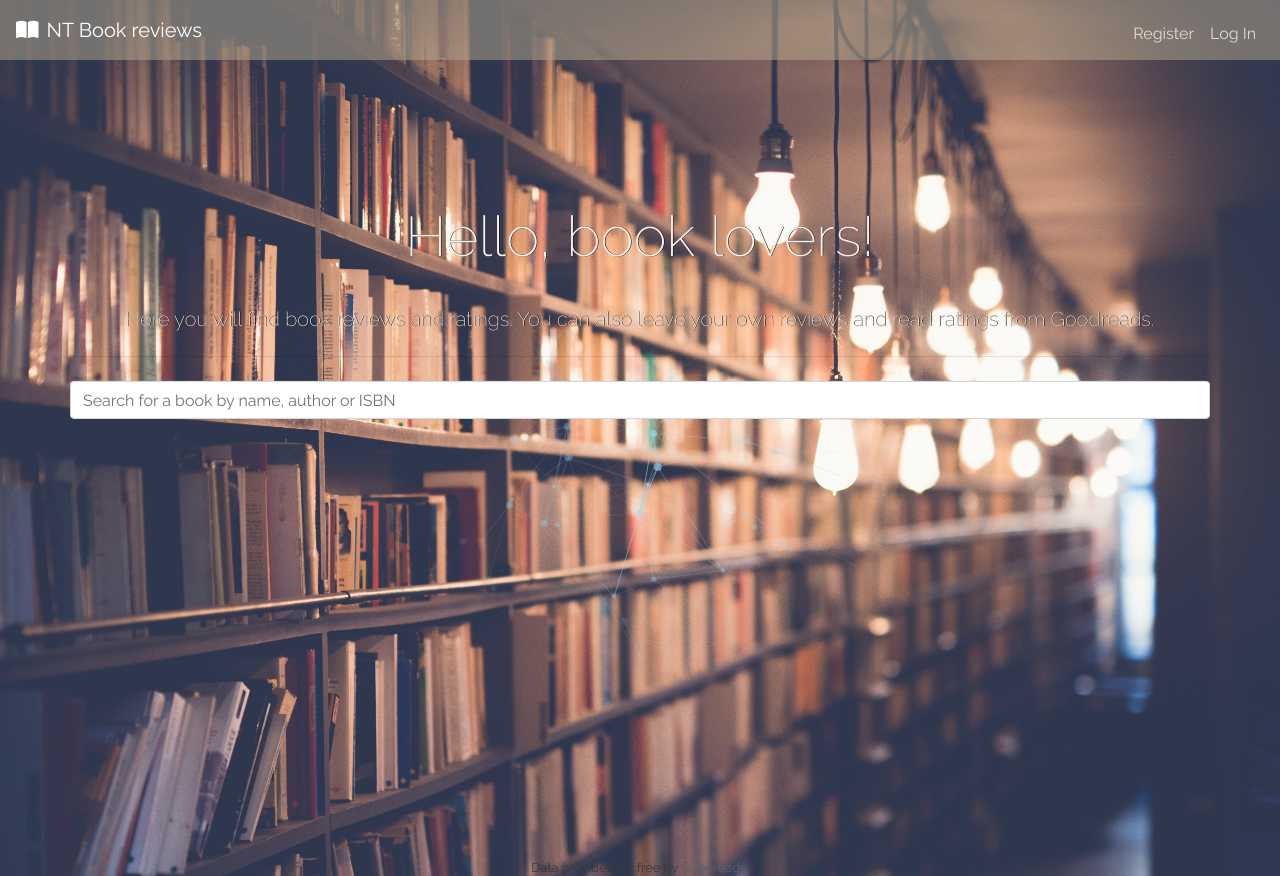
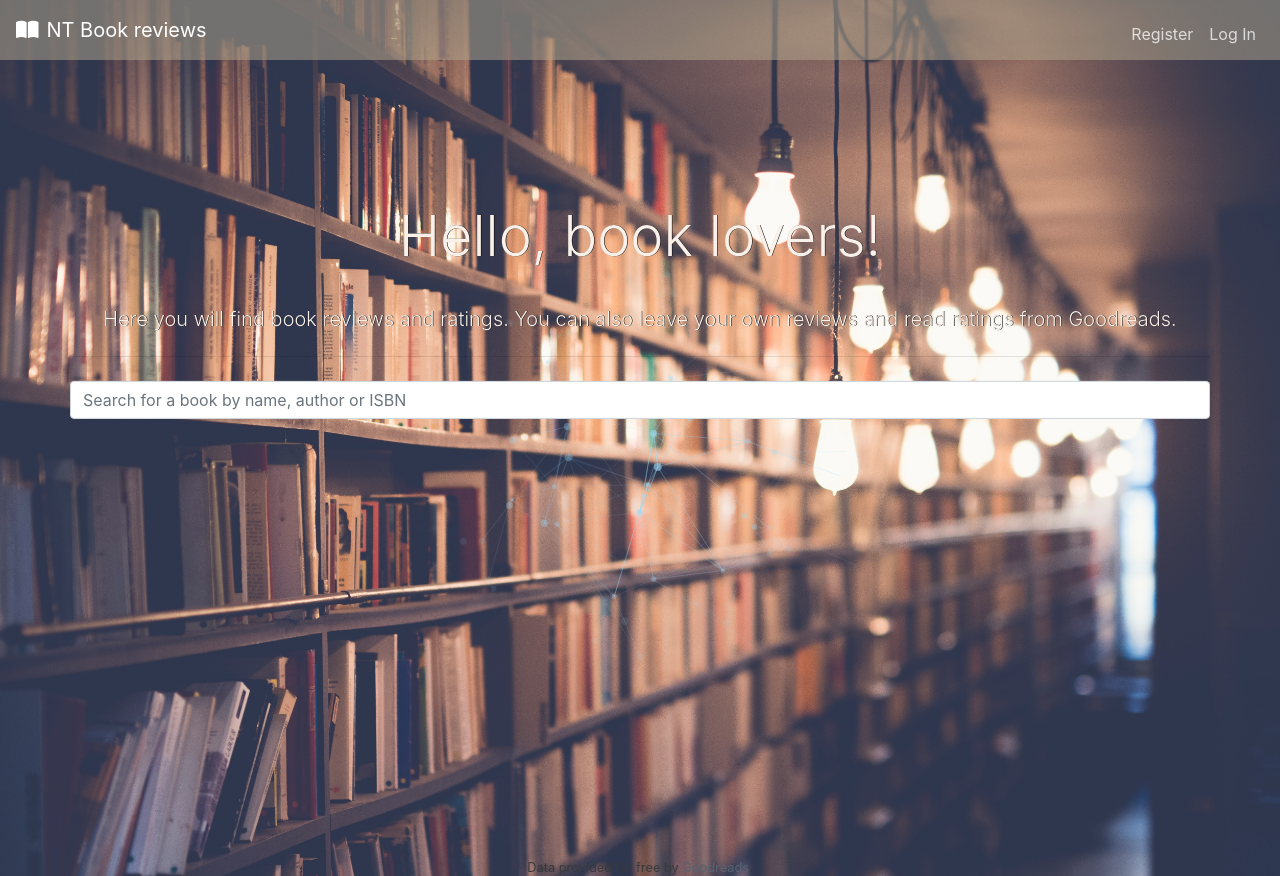
Before and after one commit to nahidtopalovic/bookReview, a Flask app: page / in a window 1280 px wide. Run offline with Flask 2, Linux system fonts and the light colour scheme; some libraries are stand-ins or nearby versions.

Commit message:
removed fonts

```diff
--- a/application.py
+++ b/application.py
@@ -94,7 +94,6 @@ def books(book_id):
         # Book description and thumbnail
         bookname = result[2]
         google_data = lookupGoogleBooks(bookname)
-        print(f"GOogle data is: {google_data}")
 
     if result:
         return render_template("books.html", result=result, bookid=book_id, reviews=reviews, userReviewed = userReviewed, book_data = book_data, google_data = google_data)
--- a/static/css/demo.css
+++ b/static/css/demo.css
@@ -19,7 +19,6 @@ body {
 	font-weight: 400;
 	font-size: 1em;
 	line-height: 1.25;
-	font-family: 'Raleway';
 }
 
 a, button {
```
